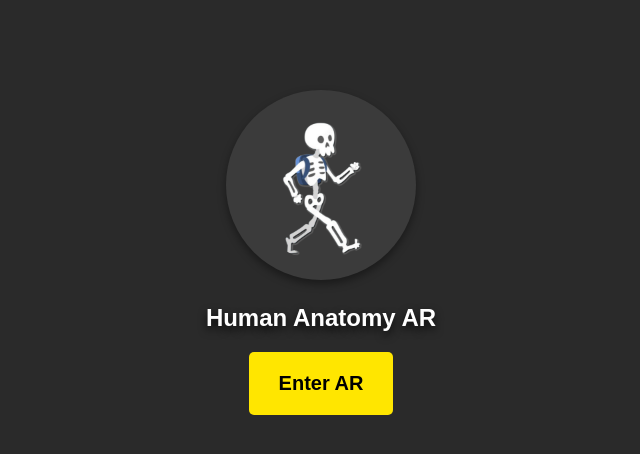
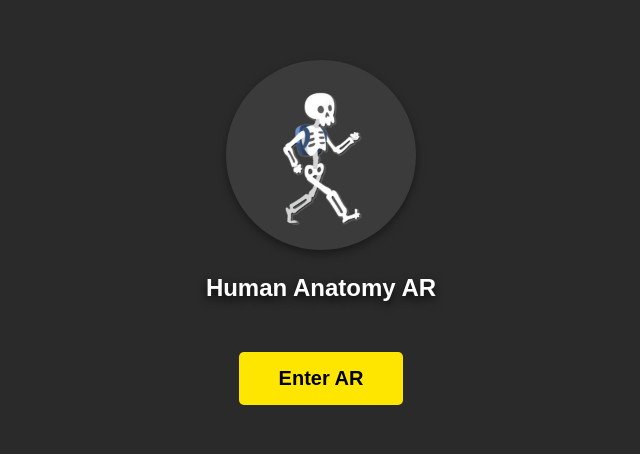
Before and after one commit to pratyushkiran/WebXR-AR-Human-Anatomy, a website built with Vite: page index.html in a window 1280 px wide. Shown: the part 148-602 px from the top of the page, without its empty margins (319-959 px from the left). Built offline with nearby package versions, Linux system fonts and the light colour scheme.

Commit message:
minor changes to UI

```diff
--- a/src/styles/main.css
+++ b/src/styles/main.css
@@ -83,7 +83,7 @@ body {
   }
 
   .text {
-    margin: 20px 0;
+    margin: 20px 0 50px 0;
     font-size: 24px;
     font-weight: bold;
     color: #ffffff;
@@ -91,7 +91,7 @@ body {
   }
 
   button {
-    padding: 20px 30px;
+    padding: 15px 40px;
     font-size: 20px;
     font-weight: bold;
     color: rgb(0, 0, 0);
@@ -99,6 +99,7 @@ body {
     border: none;
     border-radius: 5px;
     cursor: pointer;
+    margin-bottom: 40px;
   }
 
   button:hover {
```
